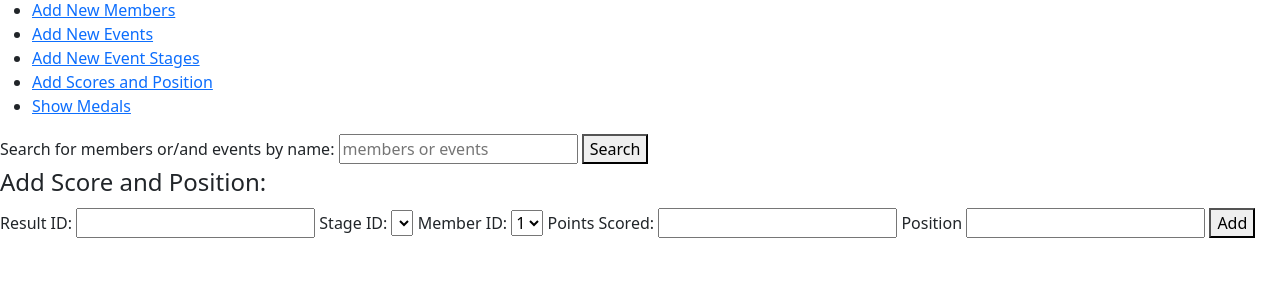
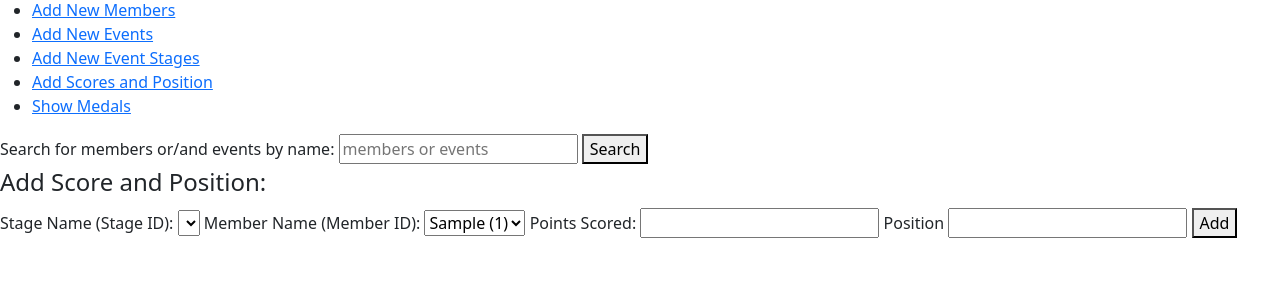
Before and after one commit to twoyoung/NZ-Olympics-Web-App, a Flask app: page /admin/addscores in a window 1280 px wide. Shown: the part 130-430 px from the top of the page. Run offline with Flask 3, Linux system fonts and the light colour scheme; tables that the repository leaves empty or names only in its code hold one stand-in row (values such as "Sample post"); data that the repository does not hold is empty.

Commit message:
add scores

```diff
--- a/nzolywebapp/app.py
+++ b/nzolywebapp/app.py
@@ -233,14 +233,14 @@ def stageadd():
 @app.route("/admin/addscores")
 def addscores():
     connection = getCursor()
-    sql = '''SELECT StageID
+    sql = '''SELECT *
             FROM event_stage
-            WHERE StageID NOT IN (SELECT event_stage_results.StageID FROM event_stage_results);'''
+            WHERE StageID NOT IN (SELECT event_stage_results.StageID FROM event_stage_results WHERE PointsScored IS NOT NULL);'''
     connection.execute(sql)
-    stageid = connection.fetchall()
-    connection.execute("SELECT MemberID FROM members;")
-    memberid = connection.fetchall()
-    return render_template("addscores.html", stageid = stageid, memberid=memberid)
+    stage = connection.fetchall()
+    connection.execute("SELECT * FROM members;")
+    member = connection.fetchall()
+    return render_template("addscores.html", stage = stage, member=member)
 
 @app.route("/admin/score/add", methods = ['POST'])
 def scoreadd():
--- a/nzolywebapp/templates/addscores.html
+++ b/nzolywebapp/templates/addscores.html
@@ -3,20 +3,18 @@
 {% block content %}
 <form action="/admin/score/add" method = "POST">
     <legend>Add Score and Position:</legend>
-        <label for="ResultID">Result ID:</label>
-        <input type="text" name="resultid" />
-        <label for="StageID">Stage ID:</label>
-        <select id="stageid" name="stageid">
-            {% if stageid %}
-                {% for entry in stageid %}
-                    <option value="{{entry[0]}}">{{entry[0]}}</option>
+        <label for="StageName">Stage Name (Stage ID):</label>
+        <select id="stage" name="stage">
+            {% if stage %}
+                {% for entry in stage %}
+                    <option value="{{entry[0]}}">{{entry[1]}} ({{entry[0]}})</option>
                 {% endfor %}
             {% endif %}
         </select>
-        <label for="MemberID">Member ID:</label>
-        <select id="memberid" name="memberid">
-            {% for entry in memberid %}
-                <option value="{{entry[0]}}">{{entry[0]}}</option>
+        <label for="Member">Member Name (Member ID):</label>
+        <select id="member" name="member">
+            {% for entry in member %}
+                <option value="{{entry[0]}}">{{entry[1]}} ({{entry[0]}})</option>
             {% endfor %}
         </select>
         <label for="PointsScored">Points Scored:</label>
```
